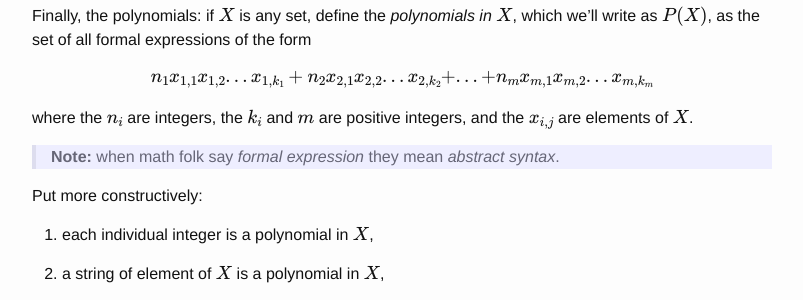
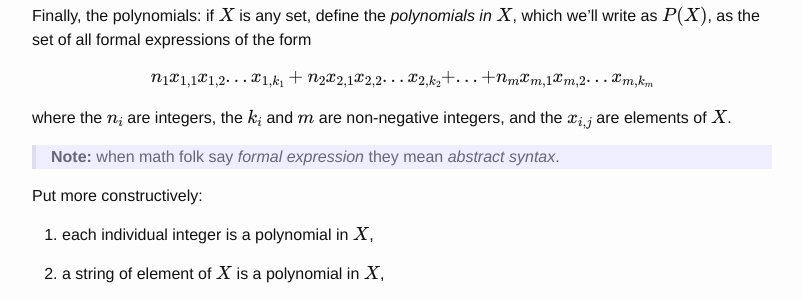
Before and after one commit to friedbrice/friedbrice.github.io, a Jekyll site: the page built from _posts/2021-04-22-of-function-instances-and-abstract-syntax.md, in a window 1280 px wide and 900 px high, scrolled down 1899 px. Shown: the part 151-451 px from the top of the window, without its empty margins (238-1041 px from the left). Built offline with Jekyll 4.4.1, drawn with Linux system fonts in a browser that asks for light colours; formulas are drawn with MathJax 3; comment, search, counter and statistics services are not loaded.

Commit message:
Update 2021-04-22-of-function-instances-and-abstract-syntax.md
Change "positive" to "non-negative".

```diff
--- a/_posts/2021-04-22-of-function-instances-and-abstract-syntax.md
+++ b/_posts/2021-04-22-of-function-instances-and-abstract-syntax.md
@@ -134,7 +134,7 @@ n_1 x_{1,1} x_{1,2} ... x_{1,k_1}
   + n_m x_{m,1} x_{m,2} ... x_{m,k_m}
 $$
 
-where the \\(n_i\\) are integers, the \\(k_i\\) and \\(m\\) are positive integers,
+where the \\(n_i\\) are integers, the \\(k_i\\) and \\(m\\) are non-negative integers,
 and the \\(x_{i,j}\\) are elements of \\(X\\).
 
 <aside>
```
